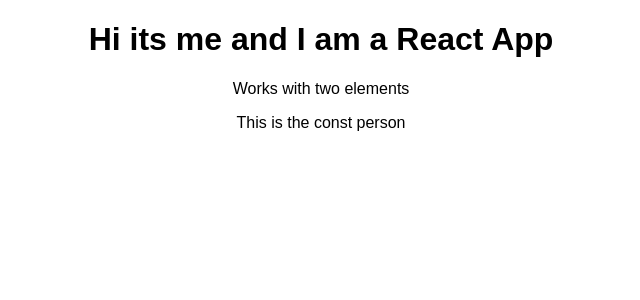
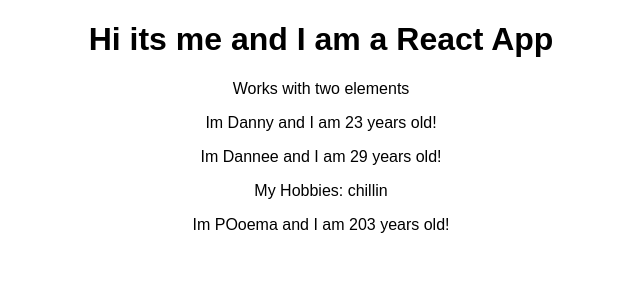
Before and after one commit to pacemade/react-with-max, a React (Create React App) app in the folder starting_off/: page / in a window 1280 px wide. Shown: the top 300 px of the page, without its empty margins (319-959 px from the left). Built offline with nearby package versions, Linux system fonts and the light colour scheme.

Commit message:
props and props.children

```diff
--- a/starting_off/src/App.js
+++ b/starting_off/src/App.js
@@ -8,7 +8,9 @@
       <div className="App">
         <h1>Hi its me and I am a React App</h1>
         <p>Works with two elements</p>
-        <Person />
+        <Person name="Danny" age='23'/>
+        <Person name="Dannee" age='29'>My Hobbies: chillin</Person>
+        <Person name="POoema" age='203'/>
       </div>
     );
     // return React.createElement('div', {className: 'App'}, React.createElement('h1', null, "Hi it\'s me and I am a React App!!"))
--- a/starting_off/src/Person/Person.js
+++ b/starting_off/src/Person/Person.js
@@ -1,7 +1,12 @@
 import React from 'react';
 
-const person = () => {
-  return <p>This is the const person</p>
+const person = (props) => {
+  return (
+    <div>
+      <p>Im {props.name} and I am {props.age} years old!</p>
+      <p>{props.children}</p>
+    </div>
+  )
 };
 
 export default person;
```
